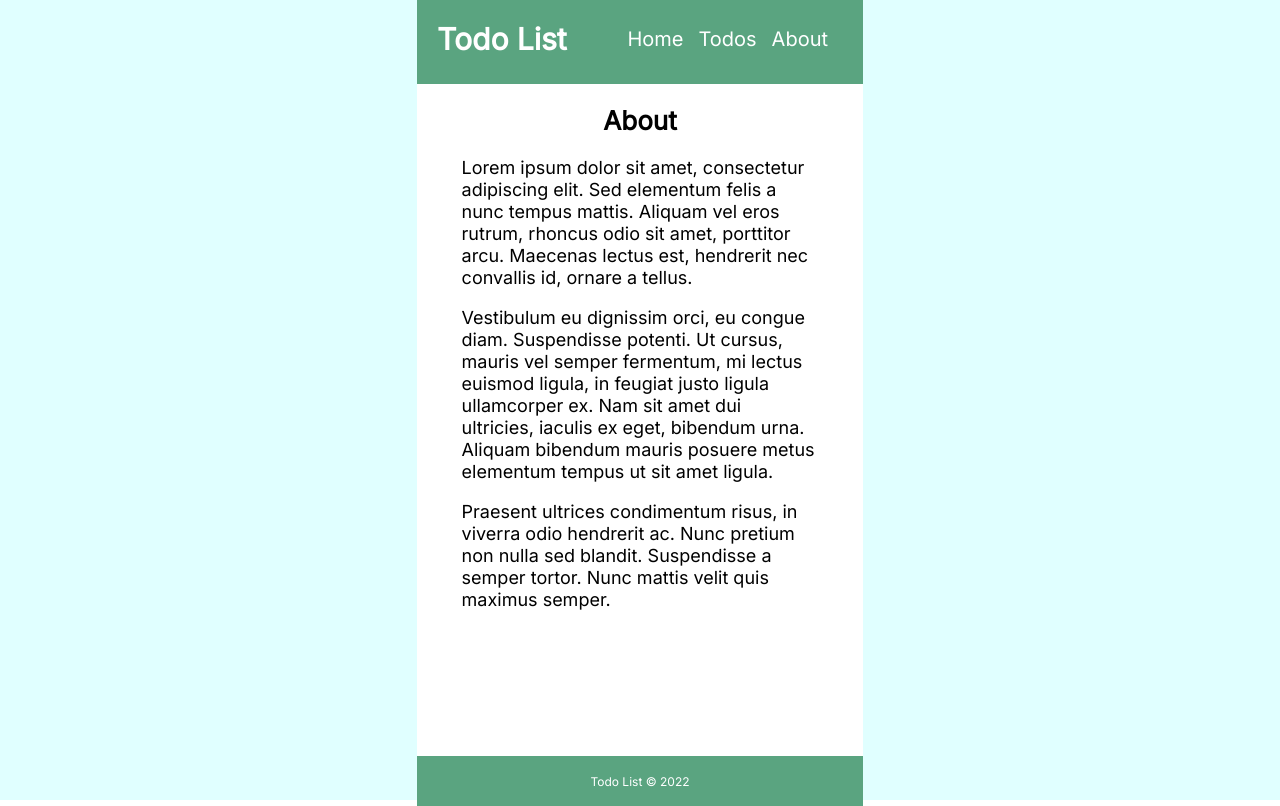
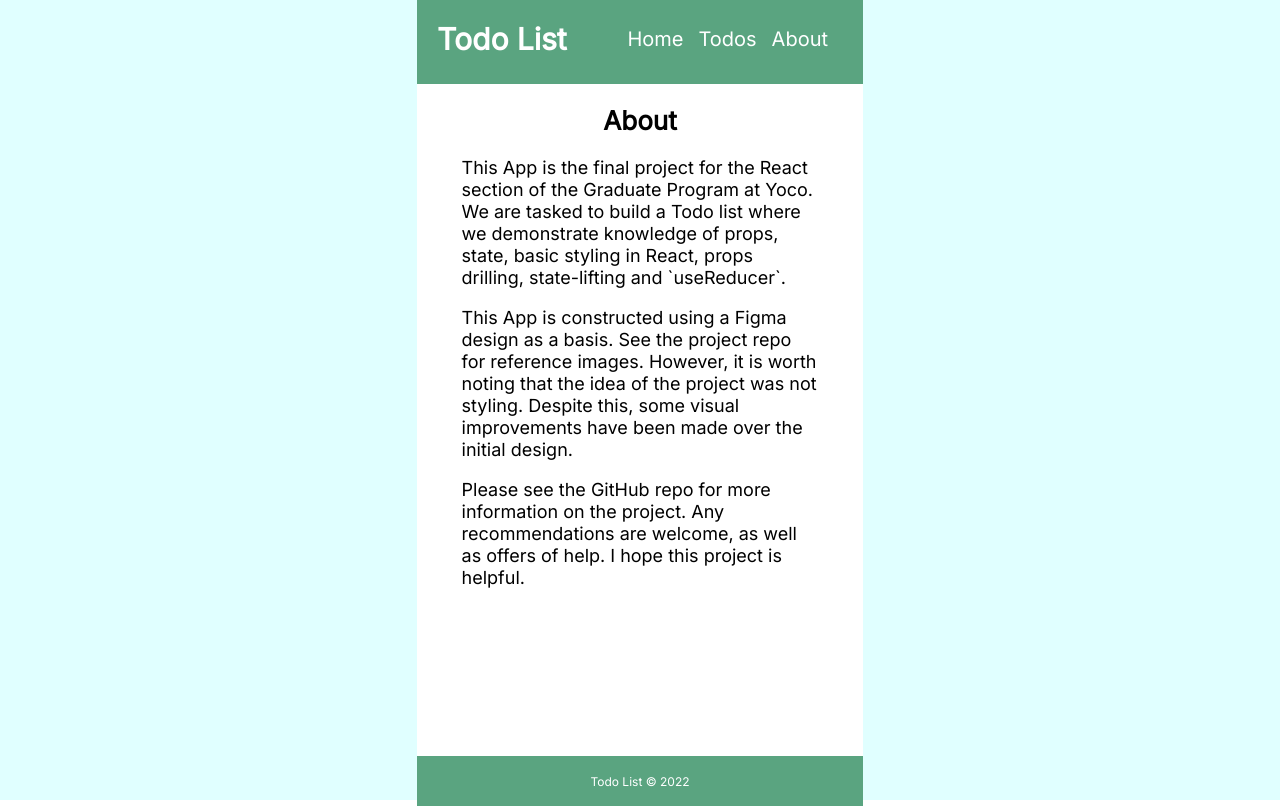
Before and after one commit to Culmid/react-todos, a React (Create React App) app: page /about in a window 1280 px wide. Built offline with nearby package versions, Linux system fonts and the light colour scheme.

Commit message:
About page + README

```diff
--- a/src/pages/About/index.jsx
+++ b/src/pages/About/index.jsx
@@ -6,22 +6,21 @@ function About() {
     <div className={styles["about-container"]}>
       <h2 className={styles["about-header"]}>About</h2>
       <p>
-        Lorem ipsum dolor sit amet, consectetur adipiscing elit. Sed elementum
-        felis a nunc tempus mattis. Aliquam vel eros rutrum, rhoncus odio sit
-        amet, porttitor arcu. Maecenas lectus est, hendrerit nec convallis id,
-        ornare a tellus.
+        This App is the final project for the React section of the Graduate
+        Program at Yoco. We are tasked to build a Todo list where we demonstrate
+        knowledge of props, state, basic styling in React, props drilling,
+        state-lifting and `useReducer`.
       </p>
       <p>
-        Vestibulum eu dignissim orci, eu congue diam. Suspendisse potenti. Ut
-        cursus, mauris vel semper fermentum, mi lectus euismod ligula, in
-        feugiat justo ligula ullamcorper ex. Nam sit amet dui ultricies, iaculis
-        ex eget, bibendum urna. Aliquam bibendum mauris posuere metus elementum
-        tempus ut sit amet ligula.
+        This App is constructed using a Figma design as a basis. See the project
+        repo for reference images. However, it is worth noting that the idea of
+        the project was not styling. Despite this, some visual improvements have
+        been made over the initial design.
       </p>
       <p>
-        Praesent ultrices condimentum risus, in viverra odio hendrerit ac. Nunc
-        pretium non nulla sed blandit. Suspendisse a semper tortor. Nunc mattis
-        velit quis maximus semper.
+        Please see the GitHub repo for more information on the project. Any
+        recommendations are welcome, as well as offers of help. I hope this
+        project is helpful.
       </p>
     </div>
   );
```
Also changed, not shown: 1 other file (tests, documents, lock files or other folders).
